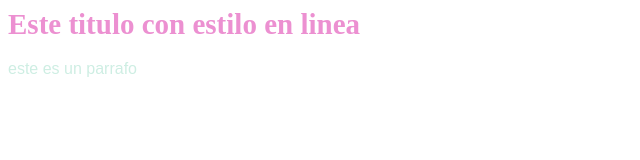
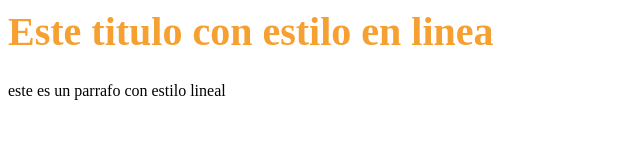
Before and after one commit to mgrestrepo-arch/Entregable-2-, a plain HTML site: page index.html in a window 1280 px wide. Shown: the whole page, without its empty margins (0-640 px from the left). Drawn offline with Linux system fonts and the light colour scheme.

Commit message:
css a nivel de pagina

```diff
--- a/index.html
+++ b/index.html
@@ -2,8 +2,18 @@
     <head>
     <title>archivos CSS</title>
     </head>
+    <style>
+        h1{
+            color: rgb(245, 160, 49);
+            font-size: 40px;
+        p{
+            color: rgb(46, 170, 170);
+            font-family: 'Times New Roman', Times, serif;
+        }
+        }
+    </style>
 <body>
-    <h1 style="color:rgb(236, 144, 209);font-size: 29px;">Este titulo con estilo en linea</h1>
-    <p style="color: rgb(206, 238, 227);font-family:Arial, Helvetica, sans-serif;">este es un parrafo</p>
+    <h1>Este titulo con estilo en linea</h1>
+    <p>este es un parrafo con estilo lineal</p>
 </body>
 </html>
```
